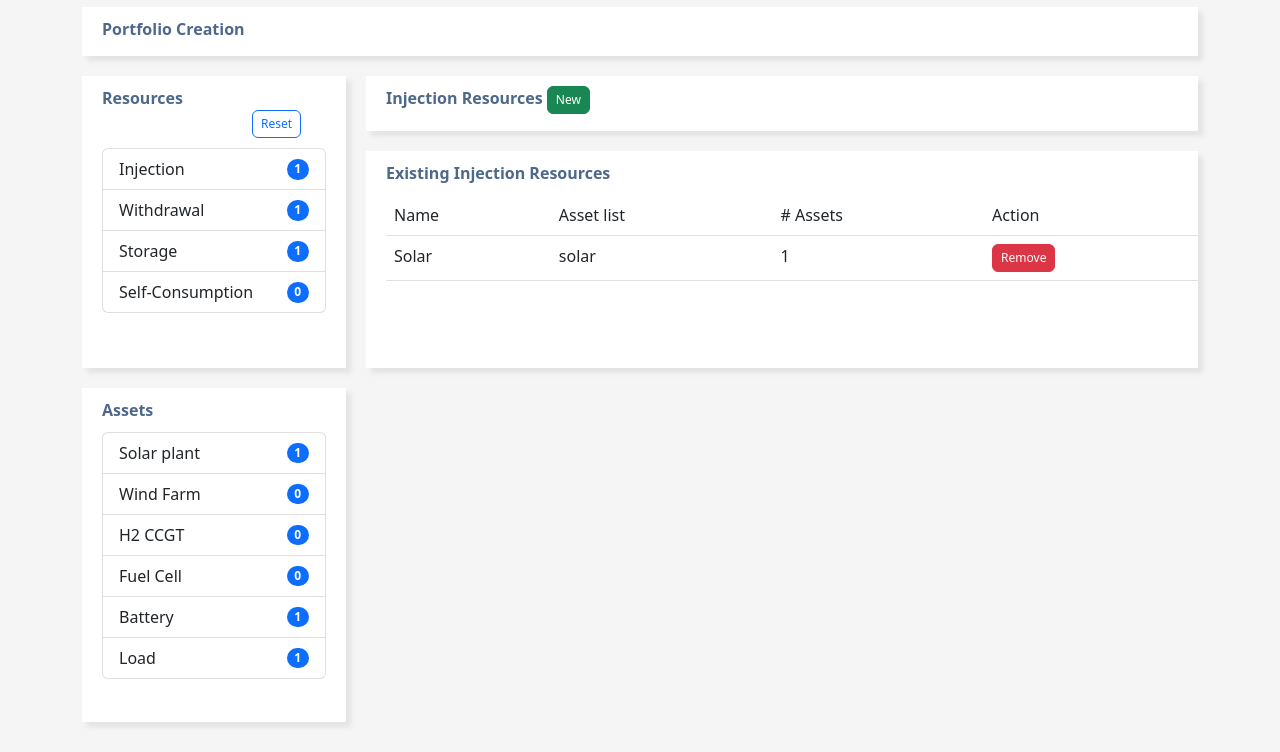
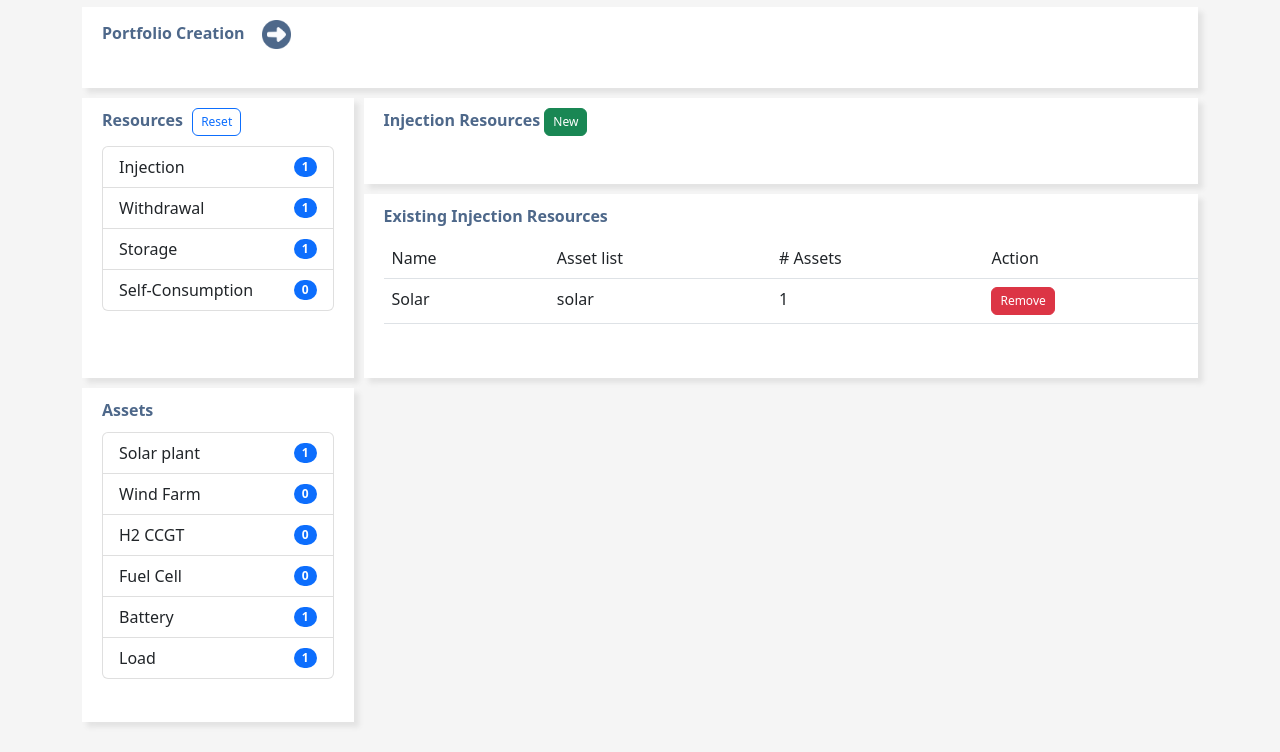
Before and after one commit to STKobo/Enex, a plain HTML site: page index.html in a window 1280 px wide. Shown: the part 48-800 px from the top of the page. Drawn offline with nearby package versions, Linux system fonts and the light colour scheme.

Commit message:
insertion bouton next - dernier commit

```diff
--- a/index.html
+++ b/index.html
@@ -20,7 +20,7 @@
 
      <!-- Creation de la navbar-->
 
-      <nav class="navbar navbar-expand-lg">
+      <nav class="navbar navbar-expand-sm">
         <div class="container-fluid">
           <a class="navbar-brand" href="#">
             <img src="img/enex.png" alt="" width="30" height="24" class="d-inline-block align-text-top">Enexflow</a>
@@ -50,13 +50,16 @@
     <div class="container">
 
 
-            <main><strong>Portfolio Creation</strong></main>
+            <main><strong>Portfolio Creation</strong>
+                <a href="#"><img src="img/next.PNG" style="margin-left: 10px; width: 35px; height: 35px;"></a>
+            </main>
+
 
 
         <div id="sidebar">
             <strong>Resources</strong>
 
-                <button type="button" class="btn btn-outline-primary" style="--bs-btn-padding-y: .25rem; --bs-btn-padding-x: .5rem; --bs-btn-font-size: .75rem; margin-left: 150px">
+                <button type="button" class="btn btn-outline-primary" style="--bs-btn-padding-y: .25rem; --bs-btn-padding-x: .5rem; --bs-btn-font-size: .75rem; margin-left: 5px">
                     Reset
                 </button>
                 <!-- 1rem prend la valeur de la font-size de votre document-->
--- a/style.css
+++ b/style.css
@@ -5,7 +5,7 @@
     /* 1vh représente 1% de la fenetre courante de hauteurn pour avoir un élément à la hauteur de votre fenêtre, mettre à 100  */
     grid-template-columns: 1fr 1fr 1fr 1fr;
     /* fr représente une fraction de l'espace disponible dans le conteneur de la grille. */
-    grid-template-rows:  0.5fr 0.5fr 2fr 2fr;
+    grid-template-rows:  1fr 1fr 2fr 2fr;
     /* 0.5 0.5 2 2    50px 20050pxpx 300px */
     grid-template-areas:
     "main main main main"
@@ -13,7 +13,7 @@
     "sidebar content2 content2 content2"
 
     ;
-    grid-gap : 20px;
+    grid-gap : 10px;
 
     color : #4E688A;
 }
```
Also changed, not shown: img/next.PNG (added).
